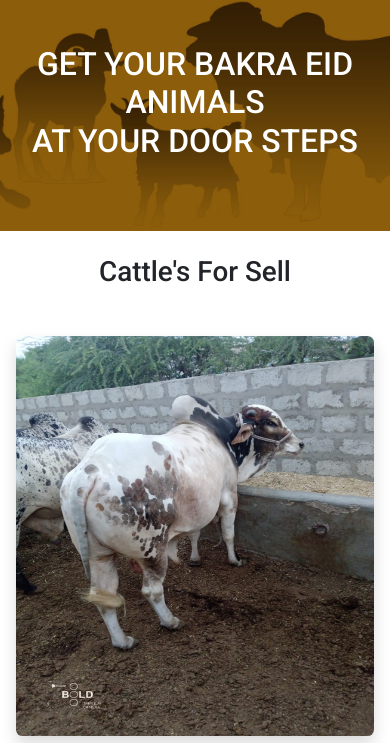
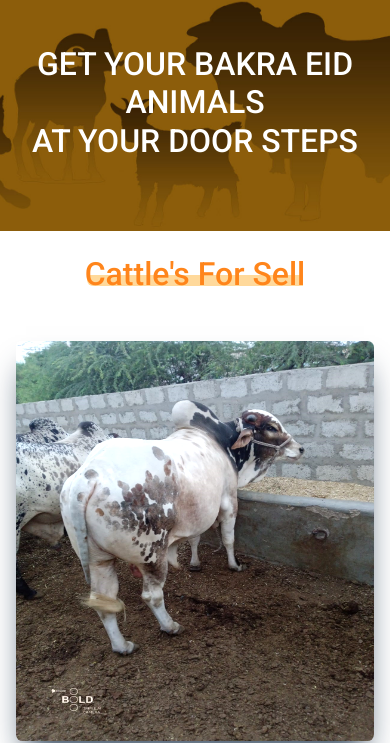
Before and after one commit to Muhammad-Zuhaib13/Cattle-farm-Web-App, a plain HTML site: page index.html in a window 390 px wide. Shown: the part 123-866 px from the top of the page. Drawn offline with nearby package versions, Linux system fonts and the light colour scheme.

Commit message:
Add files via upload

```diff
--- a/css/style.css
+++ b/css/style.css
@@ -1,11 +1,13 @@
 :root {
   --theme-bg-1: #8c5e0b;
   --theme-bg-2: #331e04;
+  --theme-3:#ff851b;
   --font-roboto: "Roboto", sans-serif;
   --font-courgette:'Courgette', cursive;
   --gold: #ffb338;
   --light-shadow: #77571d;
   --dark-shadow: #3e2904;
+  --dark-grey-shadow:rgb(38, 57, 77) 0px 20px 30px -10px;
 }
 .theme-bg-1 {
   background-color: var(--theme-bg-1);
@@ -64,15 +66,66 @@ body {
 .hero-text-wrapper h4{
   font-size: 3.5rem;
 }
+.cattle-sell-title{
+  font-size: 3.5rem;
+  color: var(--theme-3);
+  position: relative;
+}
+.cattle-sell-title::before{
+  position: absolute;
+  content: "";
+  top: 85px;
+  left: 10px;
+  width: 372px;
+  height: 16px;
+  background: var(--gold);
+  z-index: -1;
+  border-bottom-left-radius: 6px;
+  opacity: 0.5;
+}
 .price h4 {
   color: #ff851b;
   font-size: 2.5rem;
   font-weight: 500;
 }
+.button-style {
+  margin: 10px;
+  padding: 15px 30px;
+  text-align: center;
+  text-transform: uppercase;
+  transition: 0.5s;
+  background-size: 200% auto;
+  color: white;
+  border-radius: 10px;
+  display: block;
+  border: 0px;
+  font-weight: 700;
+  box-shadow: 0px 0px 14px -7px #f09819;
+  background-image: linear-gradient(45deg, #FF512F 0%, #F09819  51%, #FF512F  100%);
+  cursor: pointer;
+  user-select: none;
+  -webkit-user-select: none;
+  touch-action: manipulation;
+}
+
+.button-style:hover {
+  background-position: right center;
+  color: #fff;
+  text-decoration: none;
+}
+
+.button-style:active {
+  transform: scale(0.95);
+}
+.card-style{
+  box-shadow: rgb(38, 57, 77) 0px 20px 30px -10px;
+}
 .img-width-height {
   width: 575px !important;
   height: 460px !important;
   border-radius: 0.4rem !important;
+  box-shadow: rgb(38, 57, 77) 0px 20px 30px -10px !important;
+  filter: brightness(1.099);
 }
 .img-width-height {
   width: 575px;
@@ -104,6 +157,25 @@ body {
   .hero-text-wrapper h4{
     font-size: 2.5rem;
   }
+  .cattle-info-section .container {
+    width: 100%;
+    margin: 0 auto;
+}
+  .cattle-sell-title{
+    font-size: 2.5rem;
+  }
+  .cattle-sell-title::before {
+    position: absolute;
+    content: "";
+    top: 50px;
+    left: 3px;
+    width: 270px;
+    height: 11px;
+    background: var(--gold);
+    z-index: -1;
+    border-bottom-left-radius: 6px;
+    opacity: 0.5;
+}
   .cattle-info-section .container .py-4 .pt-md-5,
   .mt-md-5 {
     padding: 0;
@@ -114,6 +186,10 @@ body {
     padding: 0;
     margin-top: 0;
     margin-bottom: 0;
+  }
+  .img-width-height {
+    box-shadow:var(--dark-grey-shadow) ;
+    filter:brightness(1.099);
   }
   .cattle-info-section .container .row {
     display: flex;
@@ -148,6 +224,25 @@ body {
   .hero-text-wrapper h4{
     font-size: 2.0rem;
   }
+  .cattle-sell-title{
+    font-size: 2.0rem;
+  }
+  .cattle-sell-title::before {
+    position: absolute;
+    content: "";
+    top: 44px;
+    left: 2px;
+    width: 216px;
+    height: 11px;
+    background: var(--gold);
+    z-index: -1;
+    border-bottom-left-radius: 6px;
+    opacity: 0.5;
+}
+.img-width-height{
+  box-shadow: var(--dark-grey-shadow);
+  filter:brightness(1.099);
+}
   .max-375 {
     margin-top: 4rem;
   }
@@ -185,175 +280,17 @@ body {
     width: 525px !important;
     height: 300px !important;
     border-radius: 0.4rem !important;
+    box-shadow:var(--dark-grey-shadow) !important;
+    filter:brightness(1.099);
   }
   .price h4 {
     margin-left: 5rem;
   }
   .cattle-info-section .card {
     width: 18rem !important;
-    /* margin-left: -1.9rem !important; */
   }
   footer .col-6:nth-child(2) {
     margin-left: -2rem !important;
   }
-  /* style="width:24rem */
+
 }
-/* .logo {
-    text-align: center;
-}  */
-
-/* .logo img {
-    width: 90px;
-    /* cursor: pointer; */
-/* padding: 10px 0px;
-} */
-
-
-/* .slider {
-    display: flex;
-    flex-direction: column;
-    justify-content: center;
-    align-items: center;
-} */
-
-/* .slider-width {
-    width: 90%;
-} */
-
-/* .card-img {
-    height: 500px;
-    background-size: contain;
-    background-position: center;
-    background-repeat: no-repeat;
-} */
-
-/* .splide__slide img {
-    width: 100%;
-    height: 100%;
-    object-fit: cover;
-} */
-
-/* .thumbnails {
-    display: flex;
-    margin: 1rem auto 0;
-    padding: 0;
-    justify-content: center;
-} */
-
-
-/* .thumbnail {
-    width: 70px;
-    height: 50px;
-    overflow: hidden;
-    list-style: none;
-    margin: 0 0.2rem;
-    cursor: pointer;
-}
-
-
-.thumbnail img {
-    width: 100%;
-    height: auto;
-} */
-
-
-/* .text {
-    padding-top: 10px;
-}
-
-.cattle {
-    background-color: #e7e7e7;
-    text-align: center;
-}
-
-.cattle-info {
-    display: flex;
-    flex-direction: row;
-    justify-content: space-between;
-}
-
-.info {
-    padding: 35px;
-}
-
-.cattle-details {
-    font-size: 18px;
-    font-weight: 600;
-}
-
-.btn {
-    padding: 12px 120px;
-    margin-top: 15px;
-    background-color: #ff851b;
-    color: white;
-}
-
-.button {
-    display: flex;
-    justify-content: center;
-}
-
-.btn-primary:hover {
-    background-color: #ff851b;
-}
-.btn-primary:active {
-    background-color: #ff851b;
-}
-.btn-primary:focus {
-    background-color: #ff851b;
-}
-.transportation{
-    /* background-color: #e7e7e7; */
-    /* display: flex;
-    justify-content: space-between;
-    align-items: center;
-} */
-/* .transportation-res{
-    background-color: #e7e7e7;
-    padding: 5px;
-    font-size: 16px;
-    font-weight: 600;
-} */
-/* .delivery-details{
-    font-size: 18px;
-    font-weight: 600;
-} */
-/* .Buyer{
-    font-size: 16px;
-    font-weight: 400;
-} */
-/* .banner-img {
-  width: 100%;
-  height: 400px;
-  background-position: center;
-  background-repeat: no-repeat;
-  background-size: cover;
-  display: flex;
-  justify-content: center;
-  align-items: center;
-}
-.banner-text {
-  text-align: center;
-  width: 500px;
-  color: white;
-}*/
-/* @media only screen and (max-width: 700px) {
-    .card-img {
-        height: 260px;
-    }
-}
-#main{
-    font-family:Arial;
-    width:500px;
-    display:block;
-    margin:0 auto;
-  }
-
-  #slide-show img{
-    width:450px;
-    height: 350px;
-  }
-  #slider-nav img{
-    width: 100px;
-    height: 60px;
-  }
```
